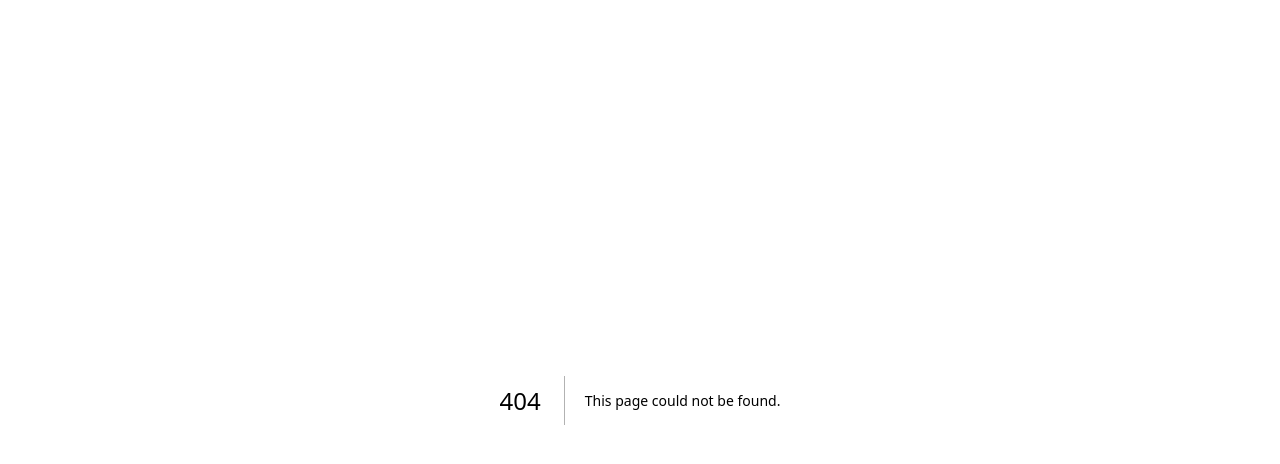
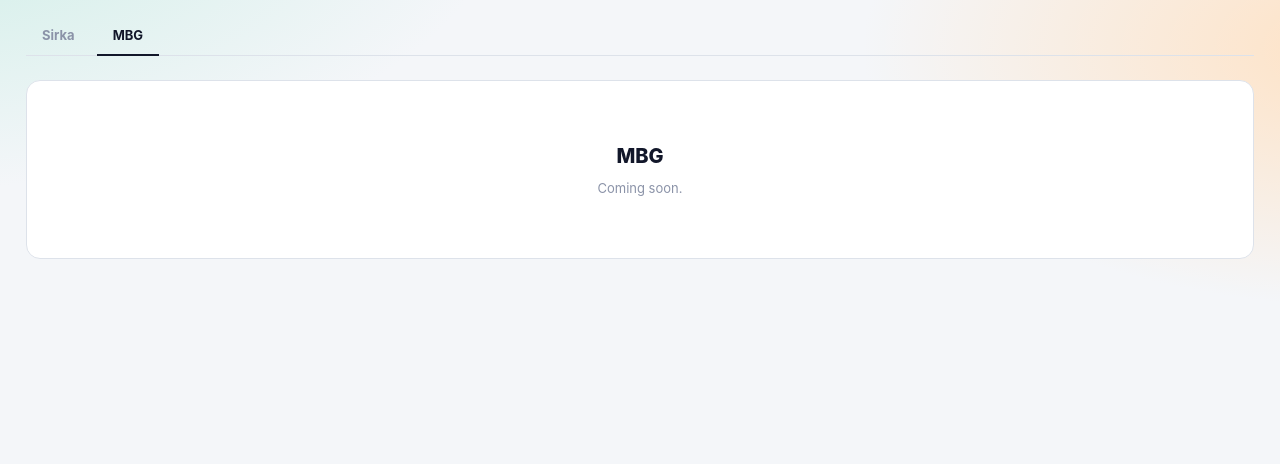
Before and after one commit to adityaperdanasp/kerjadit, a Next.js app: page /mbg in a window 1280 px wide. Before the commit this address had no page. Shown: the top 464 px of the page. Built offline with nearby package versions, Linux system fonts and the light colour scheme.

Commit message:
Add Sirka/MBG tab switcher with route group
Moves the CRM board to /sirka, adds an /mbg placeholder page, and a
shared tab switcher header. Root / redirects to /sirka so old links
keep working.

```diff
--- /dev/null
+++ b/app/(dash)/layout.tsx
@@ -0,0 +1,10 @@
+import TabSwitcher from '@/components/TabSwitcher';
+
+export default function DashLayout({ children }: { children: React.ReactNode }) {
+  return (
+    <>
+      <TabSwitcher />
+      {children}
+    </>
+  );
+}
--- /dev/null
+++ b/app/(dash)/mbg/page.tsx
@@ -0,0 +1,28 @@
+export default function MbgPage() {
+  return (
+    <div
+      style={{
+        maxWidth: 1280,
+        margin: '0 auto',
+        padding: '24px 26px 60px',
+      }}
+    >
+      <div
+        style={{
+          background: 'var(--panel)',
+          border: '1px solid var(--border)',
+          borderRadius: 14,
+          padding: '60px 20px',
+          textAlign: 'center',
+        }}
+      >
+        <h1 style={{ fontSize: 20, fontWeight: 800, margin: 0, color: 'var(--text)' }}>
+          MBG
+        </h1>
+        <p style={{ fontSize: 13, color: 'var(--text-faint)', marginTop: 8 }}>
+          Coming soon.
+        </p>
+      </div>
+    </div>
+  );
+}
--- /dev/null
+++ b/app/(dash)/sirka/page.tsx
@@ -0,0 +1,9 @@
+import { fetchAllContacts } from '@/lib/notion';
+import Board from '@/components/Board';
+
+export const revalidate = 30;
+
+export default async function SirkaPage() {
+  const contacts = await fetchAllContacts();
+  return <Board initialContacts={contacts} />;
+}
--- a/app/page.tsx
+++ b/app/page.tsx
@@ -1,9 +1,5 @@
-import { fetchAllContacts } from '@/lib/notion';
-import Board from '@/components/Board';
+import { redirect } from 'next/navigation';
 
-export const revalidate = 30;
-
-export default async function Home() {
-  const contacts = await fetchAllContacts();
-  return <Board initialContacts={contacts} />;
+export default function Home() {
+  redirect('/sirka');
 }
--- /dev/null
+++ b/components/TabSwitcher.tsx
@@ -0,0 +1,40 @@
+'use client';
+
+import Link from 'next/link';
+import { usePathname } from 'next/navigation';
+
+const TABS = [
+  { href: '/sirka', label: 'Sirka' },
+  { href: '/mbg', label: 'MBG' },
+];
+
+export default function TabSwitcher() {
+  const pathname = usePathname();
+
+  return (
+    <div style={{ maxWidth: 1280, margin: '0 auto', padding: '18px 26px 0' }}>
+      <div style={{ display: 'flex', gap: 6, borderBottom: '1px solid var(--border)' }}>
+        {TABS.map((tab) => {
+          const active = pathname?.startsWith(tab.href);
+          return (
+            <Link
+              key={tab.href}
+              href={tab.href}
+              style={{
+                padding: '8px 16px',
+                fontSize: 13,
+                fontWeight: 700,
+                color: active ? 'var(--text)' : 'var(--text-faint)',
+                borderBottom: active ? '2px solid var(--text)' : '2px solid transparent',
+                marginBottom: -1,
+                textDecoration: 'none',
+              }}
+            >
+              {tab.label}
+            </Link>
+          );
+        })}
+      </div>
+    </div>
+  );
+}
```
